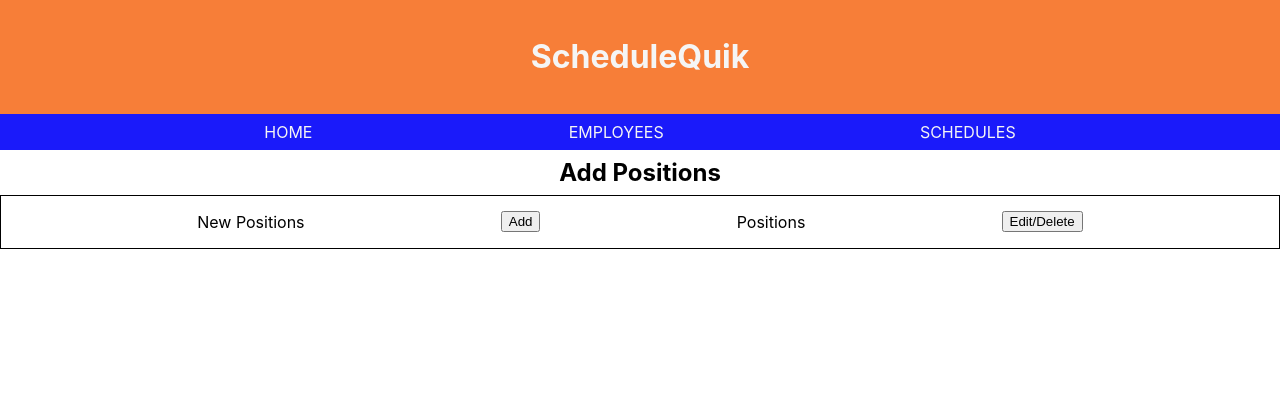
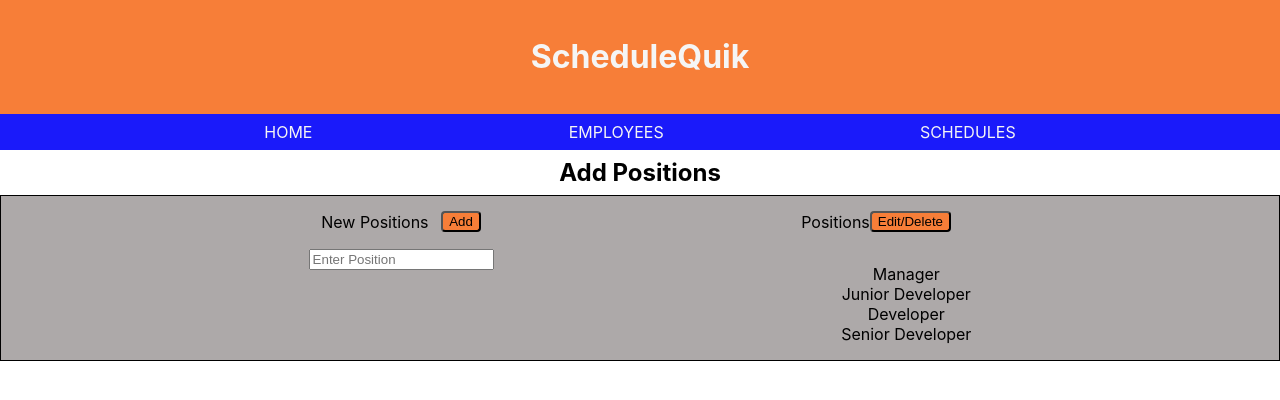
Before and after one commit to StPeteFrank/schedulequik, a React (Create React App) app: page / in a window 1280 px wide. Shown: the top 400 px of the page. Built offline with nearby package versions, Linux system fonts and the light colour scheme.

Commit message:
Static New Position Input Aligned.

```diff
--- a/src/AddPositions.js
+++ b/src/AddPositions.js
@@ -6,8 +6,26 @@ class AddPositions extends Component {
       <div>
         <h2>Add Positions</h2>
         <div className="AddPositionContainer">
-          <p>New Positions</p> <button>Add</button>
-          <p>Positions</p> <button>Edit/Delete</button>
+          <section>
+            <div className="AddButton">
+              <p>New Positions</p> <button>Add</button>
+            </div>
+
+            <div>
+              <input type="text" placeholder="Enter Position" />
+            </div>
+          </section>
+          <section className="PositionsList">
+            <div className="EditDeleteButton">
+              <p>Positions</p> <button>Edit/Delete</button>
+            </div>
+            <ul>
+              <li>Manager</li>
+              <li>Junior Developer</li>
+              <li>Developer</li>
+              <li>Senior Developer</li>
+            </ul>
+          </section>
         </div>
       </div>
     )
--- a/src/index.css
+++ b/src/index.css
@@ -114,10 +114,25 @@ td {
   border: 1px solid black;
   display: flex;
   justify-content: space-evenly;
+  background-color: rgb(173, 169, 169);
+}
+.AddButton {
+  cursor: pointer;
+  display: flex;
+  justify-content: space-evenly;
   align-items: center;
 }
-.AddPositionContainer button {
+
+.EditDeleteButton {
+  display: flex;
+  align-items: center;
+}
+li {
+  list-style: none;
+}
+button {
   cursor: pointer;
-  display: flex;
-  /* justify-content: space-evenly; */
+  background-color: rgb(247, 126, 56);
+  border-radius: 4px;
+  /* border-color: rgba(0, 0, 0, 0.753); */
 }
```
